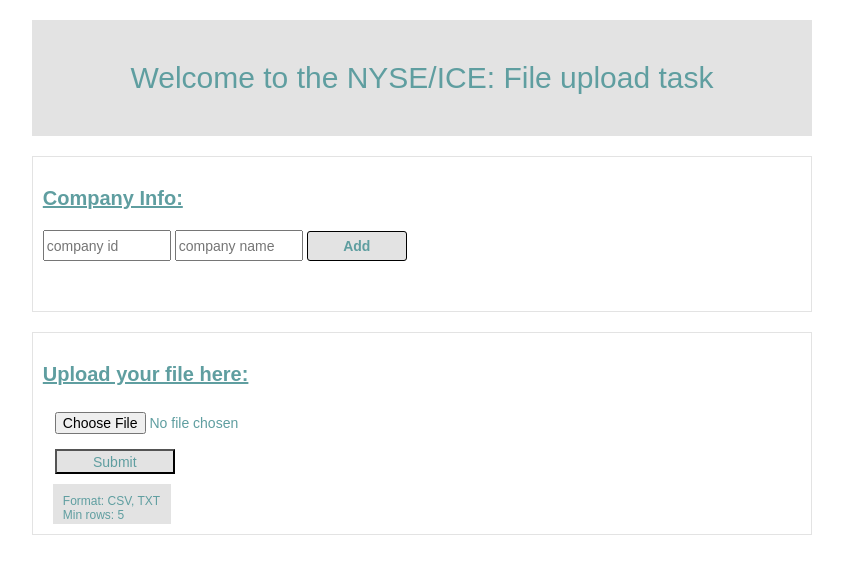
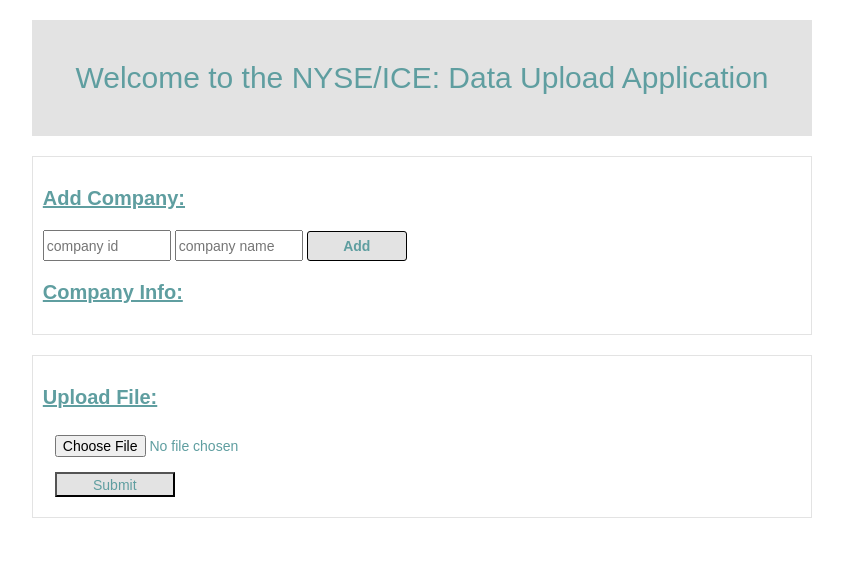
Before and after one commit to shahpalak489/fileUploadProject, a Flask app: template app/templates/home.html in a window 1280 px wide. Shown: the top 574 px of the page, without its empty margins (218-1061 px from the left). Run offline with Flask 2, Linux system fonts and the light colour scheme; the template is opened without the code that fills it, so the values that code supplies are empty; parts of the project's set-up code (start-up, migrations or seed data) failed here and were passed over; some libraries are stand-ins or nearby versions.

Commit message:
extra block removed

```diff
--- a/app/static/styles/style.css
+++ b/app/static/styles/style.css
@@ -60,21 +60,10 @@ fieldset {
   background-color: #e3e3e3;
 }
 
-
-
 .upload-content {
   text-align: center;
   font-family: Arial, Helvetica, sans-serif;
   color: cadetblue;
-}
-
-.upload-text-container {
-  display: flex;
-  flex-direction: column;
-  margin-left: 10px;
-  font-size: 12px;
-  align-items: flex-start;
-  padding: 10px;
 }
 
 .add-button {
@@ -89,7 +78,6 @@ fieldset {
 .company-table {
   font-family: Arial, Helvetica, sans-serif;
   border-collapse: collapse;
-  margin-top: 20px;
   text-align: center;
   width: 100%;
 }
@@ -114,7 +102,6 @@ fieldset {
 
 .company-table {
   visibility: visible;
-  /* margin-top: 10px; */
   height: auto;
   width: 45%;
   max-height: 230px;
--- a/app/templates/home.html
+++ b/app/templates/home.html
@@ -8,13 +8,13 @@
     <body>
         <div class="main-div background-color">
             <p id="header" class="upload-content">
-                Welcome to the NYSE/ICE: File upload task
+                Welcome to the NYSE/ICE: Data Upload Application
             </p>
         </div>
         <div class="container-div">
             <div class="flexbox-prop main-div">
                 <p class="text-style div-heading">
-                    <b><u> Company Info: </u></b>
+                    <b><u> Add Company: </u></b>
                 </p>
                 <div class="flexbox-prop add-company-container">
                     <div class="toast">
@@ -28,6 +28,10 @@
                             <b>Add</b>
                         </button>
                     </div>
+
+                    <p class="text-style div-heading">
+                        <b><u> Company Info: </u></b>
+                    </p>
                 </div>
                 <div class="company-table">
                     <table class="table-style" id="company-list"> </table>
@@ -35,25 +39,21 @@
             </div>
             <div class="flexbox-prop main-div">
                 <p class="text-style div-heading">
-                    <b><u> Upload your file here: </u></b>
+                    <b><u> Upload File:</u></b>
                 </p>
                 <form id="upload-file" method="post" enctype="multipart/form-data">
                     <fieldset>
                         <label for="file"></label>
-                        <input name="file" type="file" id="file-upload" class="text-style"/>
+                        <input accept=".csv, .txt" name="file" type="file" id="file-upload" class="text-style"/>
                     </fieldset>
                     <fieldset>
                         <button id="upload-file-btn" class="inputbox-design background-color text-style" type="button" > Submit </button>
                     </fieldset>
                 </form>
-                <div class="upload-text-container format-style background-color">
-                    <span class="upload-content">Format: CSV, TXT</span>
-                    <span class="upload-content">Min rows: 5</span>
-                </div>
             </div>
             <div class="flexbox-prop main-div" id="detail-data-block" >
                 <p class="text-style div-heading">
-                    <b><u> Share price detail: </u></b>
+                    <b><u> Share Price Detail: </u></b>
                 </p>
                 <div class="detail-data">
                     <table class="table-style" id="company-detail-data"> </table>
```
